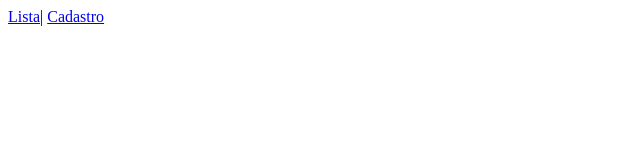
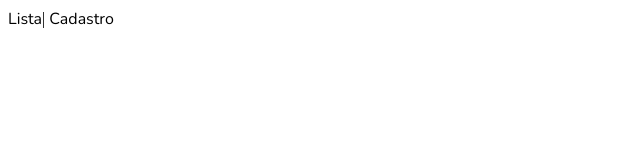
Before and after one commit to erisonalexandre/TSA, a Vue app: page / in a window 1280 px wide. Shown: the top 160 px of the page, without its empty margins (0-640 px from the left). Built offline with nearby package versions, Linux system fonts and the light colour scheme.

Commit message:
[add] adicionando reset inicial de css

```diff
--- /dev/null
+++ b/src/assets/scss/global.scss
@@ -0,0 +1,29 @@
+@import url("https://fonts.googleapis.com/css2?family=Nunito:wght@300;400;700&display=swap");
+$font-nunito: "Nunito", sans-serif;
+
+* {
+  box-sizing: border-box;
+}
+
+a {
+  color: inherit;
+  text-decoration: none;
+}
+
+html,
+body {
+  overflow-x: hidden;
+}
+
+p,
+a,
+ul,
+li,
+menu,
+label,
+input,
+footer {
+  font-family: $font-nunito;
+  padding: 0;
+  margin: 0;
+}
--- a/src/main.js
+++ b/src/main.js
@@ -1,6 +1,8 @@
 import Vue from "vue"
 import App from "./App.vue"
 import router from "./router"
+
+import "@/assets/scss/global.scss"
 
 Vue.config.productionTip = false
 
```
